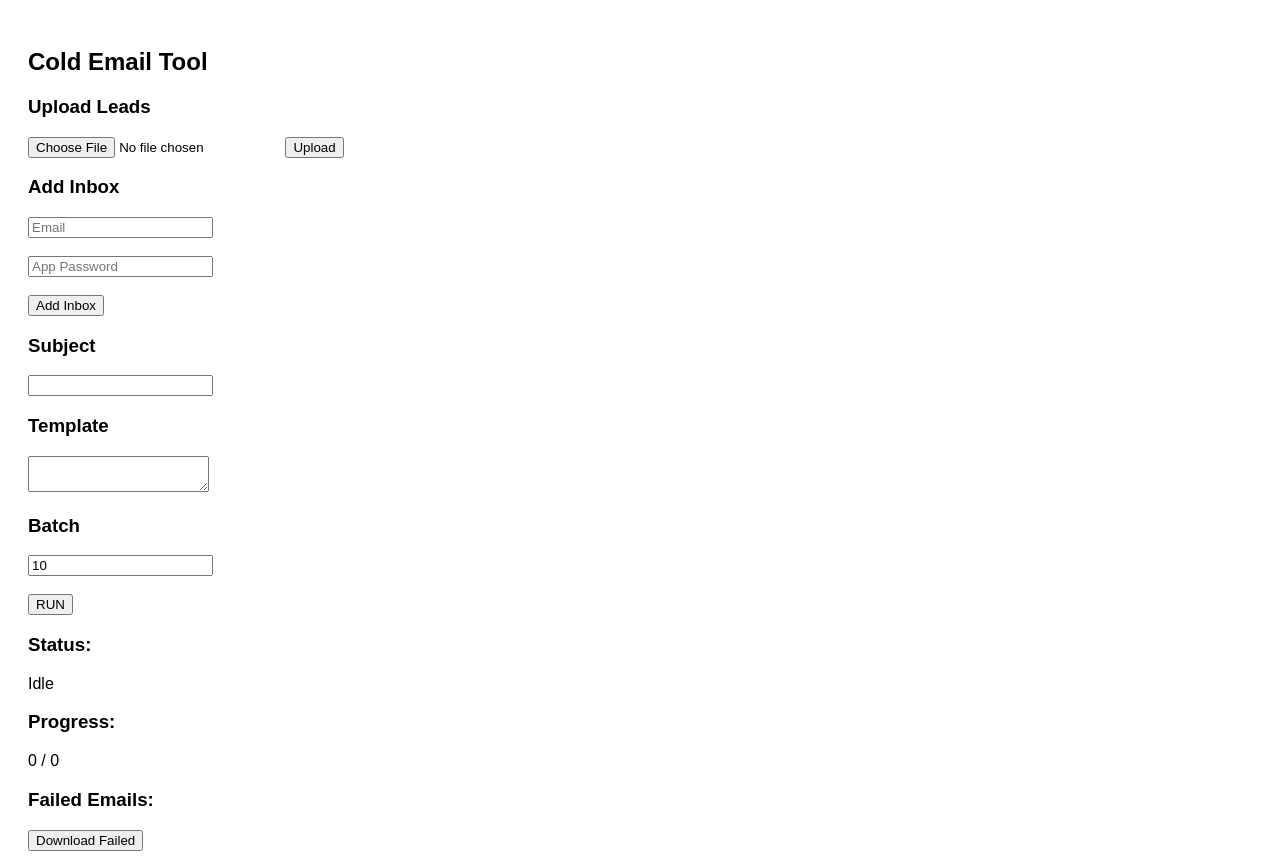
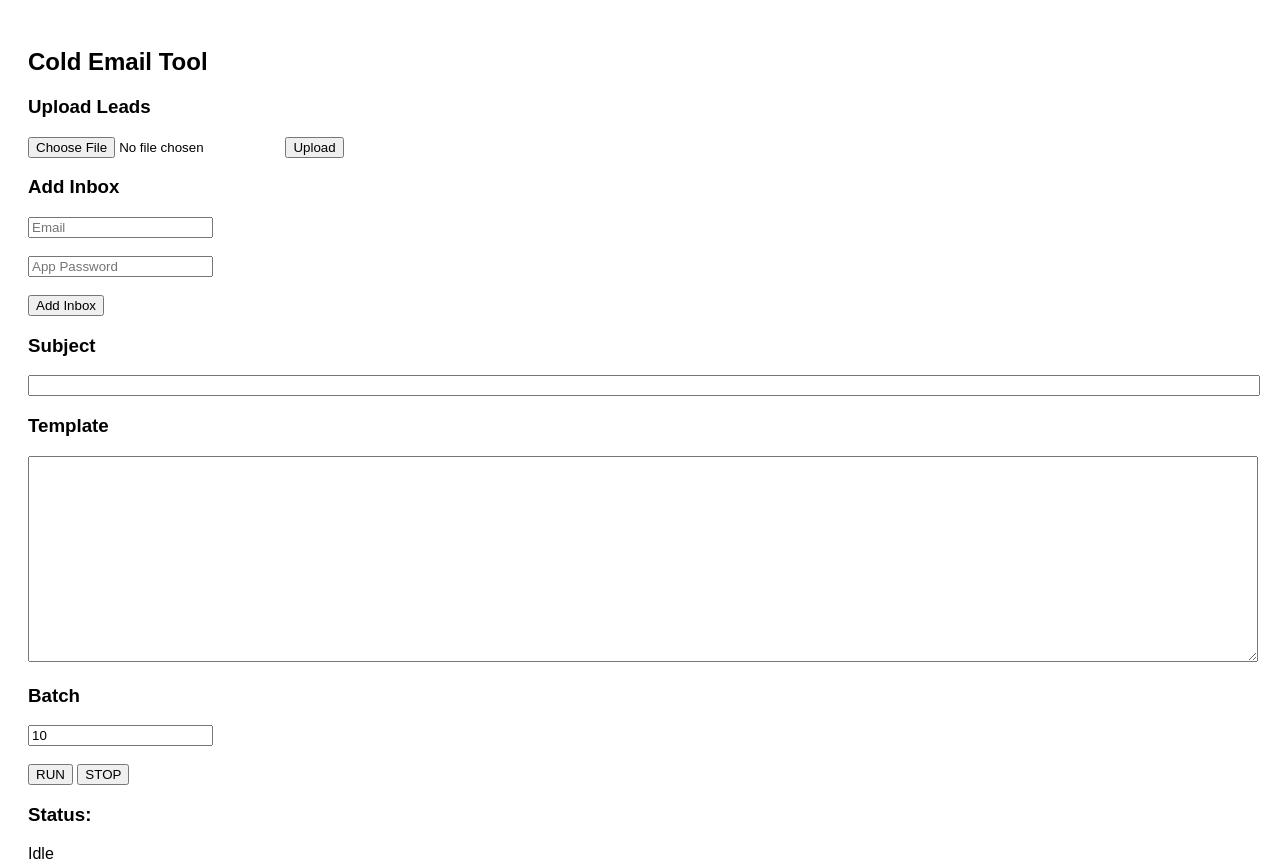
Before and after one commit to king109-cell/Simple-, a website: page public/index.html in a window 1280 px wide. Shown: the top 866 px of the page. Drawn offline with Linux system fonts and the light colour scheme; no server answers.

Commit message:
Update index.html

```diff
--- a/public/index.html
+++ b/public/index.html
@@ -16,16 +16,17 @@
 <ul id="inboxList"></ul>
 
 <h3>Subject</h3>
-<input id="subject">
+<input id="subject" style="width:100%;">
 
 <h3>Template</h3>
-<textarea id="template"></textarea>
+<textarea id="template" style="width:100%; height:200px; font-size:16px;"></textarea>
 
 <h3>Batch</h3>
 <input id="batch" value="10">
 
 <br><br>
 <button onclick="run()">RUN</button>
+<button onclick="stop()">STOP</button>
 
 <h3>Status:</h3>
 <div id="status">Idle</div>
@@ -50,7 +51,6 @@ async function upload(){
 }
 
 async function addInbox(){
-
   let res = await fetch("/add-inbox",{
     method:"POST",
     headers:{"Content-Type":"application/json"},
@@ -74,7 +74,6 @@ async function addInbox(){
 
 async function run(){
   if(isRunning) return alert("Already running");
-
   isRunning=true;
 
   await fetch("/run",{
@@ -88,6 +87,11 @@ async function run(){
   });
 
   isRunning=false;
+}
+
+async function stop(){
+  await fetch("/stop",{method:"POST"});
+  alert("Stopped");
 }
 
 function download(){
```
